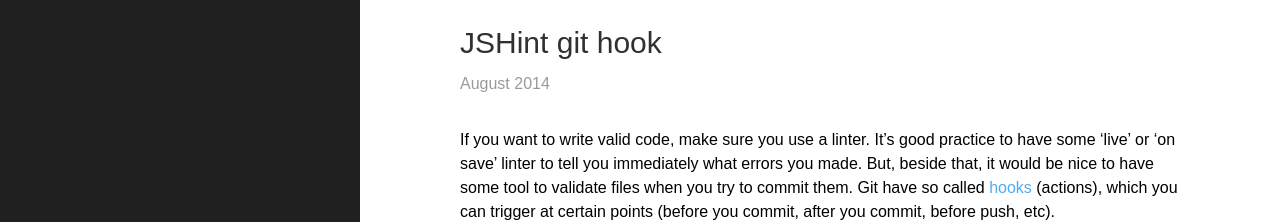
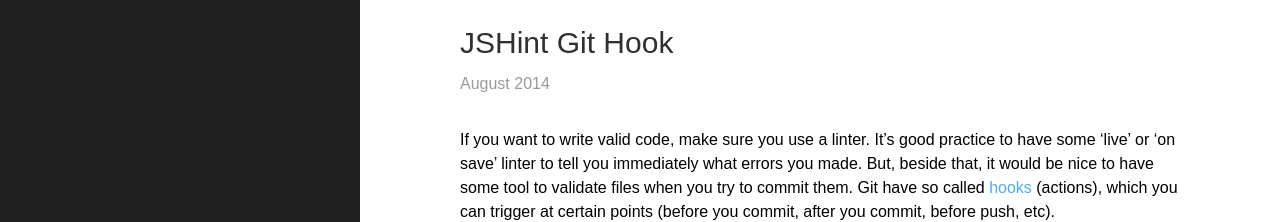
Before and after one commit to goschevski/goschevski.github.com, a Jekyll site: the page built from _posts/2014-08-01-jshint-git-hook.md, in a window 1280 px wide. Shown: the top 222 px of the page. Built offline with Jekyll 4.4.1, drawn with Linux system fonts in a browser that asks for light colours; some web fonts are replaced; a script that is not in the unit is left out.

Commit message:
Fixed typo

```diff
--- a/_posts/2014-08-01-jshint-git-hook.md
+++ b/_posts/2014-08-01-jshint-git-hook.md
@@ -1,6 +1,6 @@
 ---
 layout: post
-title: "JSHint git hook"
+title: "JSHint Git Hook"
 date: 2014-08-01
 ---
 If you want to write valid code, make sure you use a linter.
```
